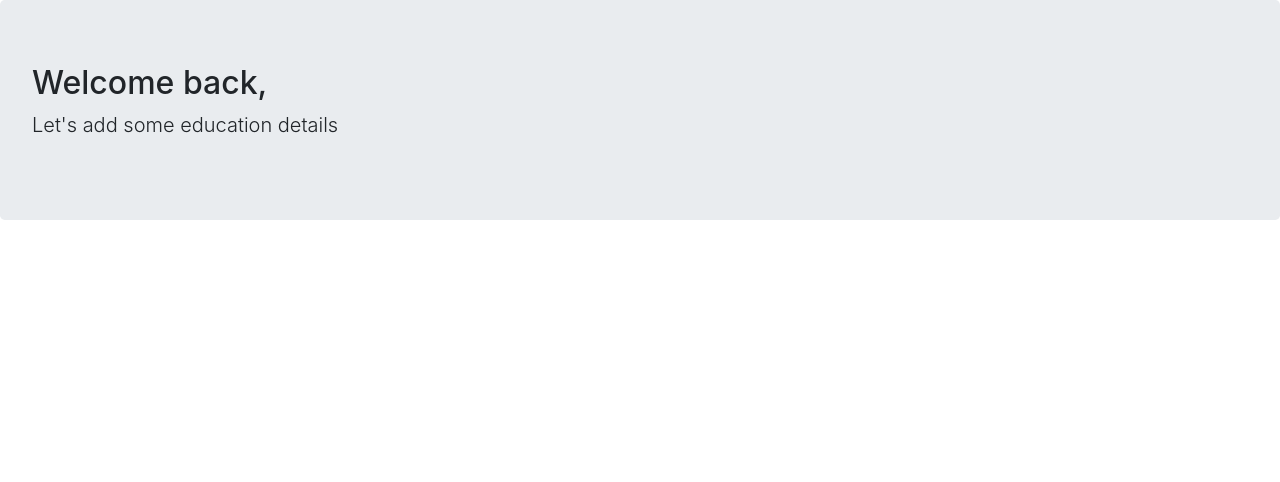
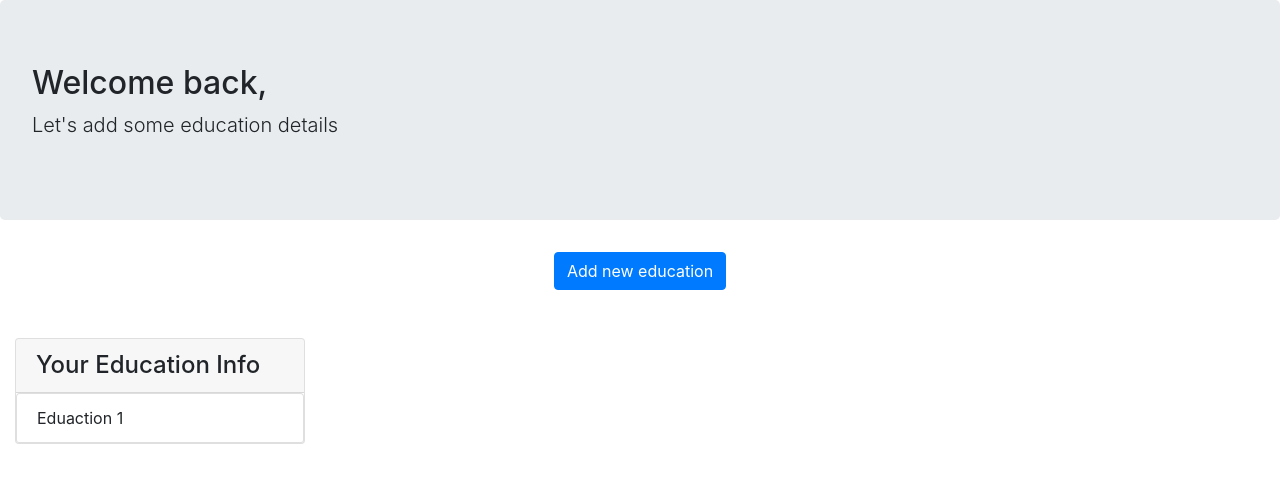
Before and after one commit to dhvaneshshah97/Showwcase-Develoer-Challenge, a React (Create React App) app: page /mainscreen in a window 1280 px wide. Shown: the top 482 px of the page. Built offline with nearby package versions, Linux system fonts and the light colour scheme.

Commit message:
Show simple modal on pressing button

```diff
--- a/package.json
+++ b/package.json
@@ -10,9 +10,11 @@
     "@types/node": "^12.12.58",
     "@types/react": "^16.9.49",
     "@types/react-dom": "^16.9.8",
+    "@types/react-modal": "^3.10.6",
     "@types/react-router-dom": "^5.1.5",
     "react": "^16.13.1",
     "react-dom": "^16.13.1",
+    "react-modal": "^3.11.2",
     "react-router-dom": "^5.2.0",
     "react-scripts": "3.4.3",
     "typescript": "^3.7.5"
--- a/src/Mainscreen.tsx
+++ b/src/Mainscreen.tsx
@@ -1,14 +1,42 @@
-import React from 'react'
+import React, { useState } from 'react'
 import Layout from './Layout';
+import Modal from 'react-modal';
 
-interface Props  {
+interface Props {
     user: string;
 }
 
-const Mainscreen: React.FC<Props> = ({user}) => {
+const Mainscreen: React.FC<Props> = ({ user }) => {
+    const[isOpen, setIsOpen] = useState(false);
+
+    const toggleModal = () => {
+        setIsOpen(!isOpen);
+    }
+
+    const sidePanel = () => (
+        <div className="card">
+            <h4 className="card-header">Your Education Info</h4>
+            <ul className="list-group">
+                <li className="list-group-item">
+                    Eduaction 1
+                </li>
+            </ul>
+        </div>
+    );
+
     return (
-        <Layout className="container-fluid" title={`Welcome back, ${user}`} description="Let's add some education details">
-
+        <Layout className="container-fluid" title={`Welcome back, ${user}`} description="Let's add some education details" >
+            <div className="row">
+                <div className="col-sm-12 text-center mb-5">
+                    <button className="btn btn-primary" onClick={toggleModal}>Add new education</button>
+                </div>
+                <Modal isOpen={isOpen} onRequestClose={toggleModal} contentLabel="My modal" className="mymodal" overlayClassName="myoverlay" closeTimeoutMS={500}>
+                    <div>My Modal</div>
+                    <button onClick={toggleModal}>Save</button>
+                </Modal>
+                <div className="col-sm-12 col-md-3">{sidePanel()}</div>
+                <div className="col-sm-12 col-md-9"></div>
+            </div>
         </Layout>
     )
 }
```
Also changed, not shown: 1 other file (tests, documents, lock files or other folders).
